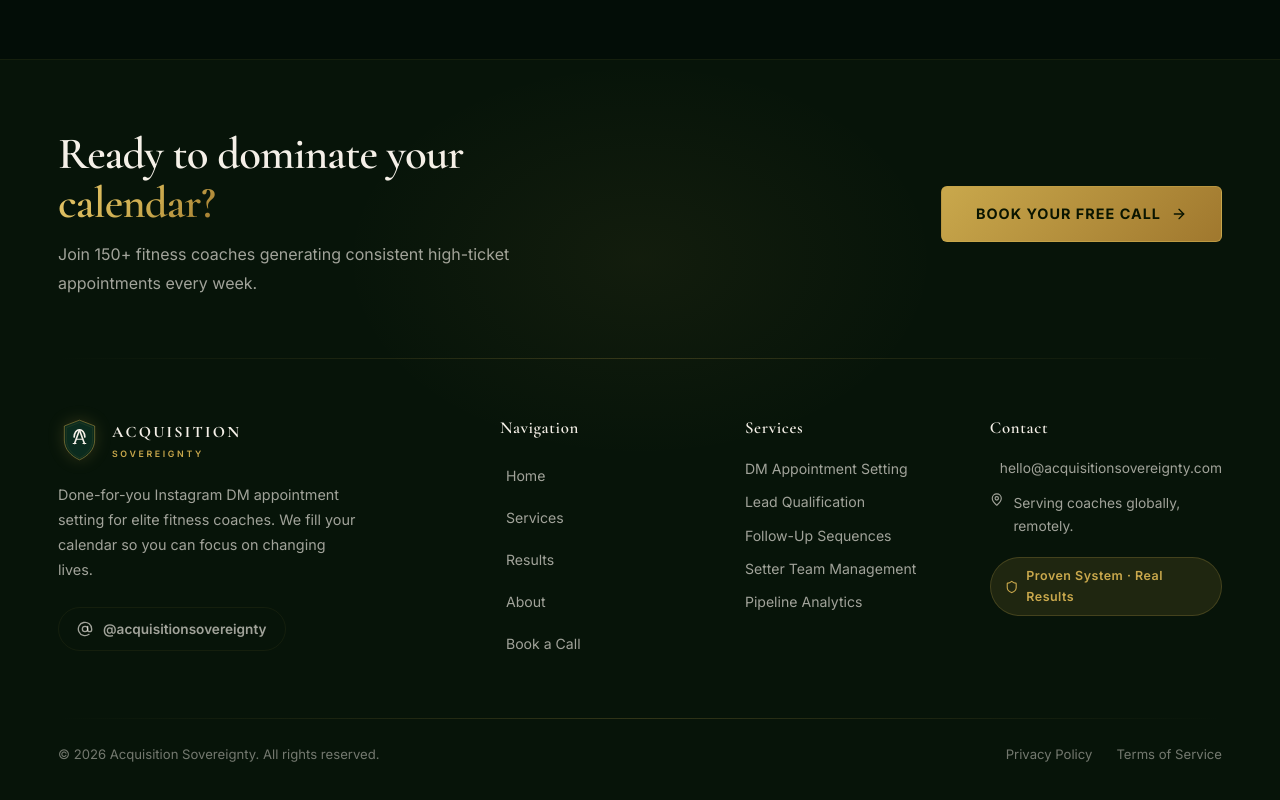
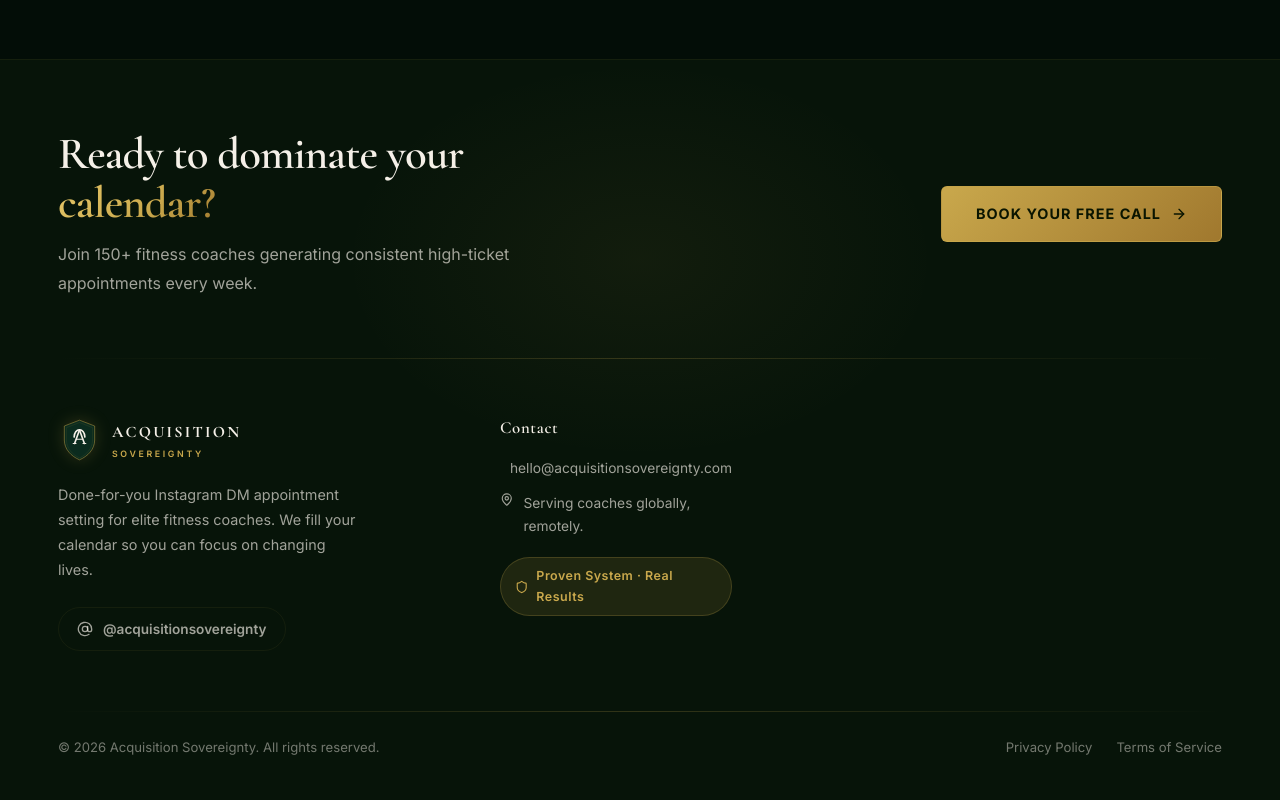
Before and after one commit to vinaykumarreddychinthala/motch_final, a React (Vite) app: page /contact in a window 1280 px wide. Shown: the part 1614-2414 px from the top of the page. Built offline with nearby package versions, Linux system fonts and the light colour scheme; a web font is replaced by a local one.

Commit message:
done with changes

```diff
--- a/src/App.jsx
+++ b/src/App.jsx
@@ -19,9 +19,9 @@ function App() {
       <Routes>
         <Route path="/" element={<Home />} />
         <Route path="/vsl" element={<VSL />} />
-        <Route path="/services" element={<Services />} />
-        <Route path="/results" element={<Results />} />
-        <Route path="/about" element={<About />} />
+        {/* <Route path="/services" element={<Services />} /> */}
+        {/* <Route path="/results" element={<Results />} /> */}
+        {/* <Route path="/about" element={<About />} /> */}
         <Route path="/contact" element={<Contact />} />
       </Routes>
       <Footer />
--- a/src/components/Footer.jsx
+++ b/src/components/Footer.jsx
@@ -48,7 +48,7 @@ export default function Footer() {
           </div>
 
           {/* Navigation */}
-          <div className="footer__col">
+          {/* <div className="footer__col">
             <h4 className="footer__col-title">Navigation</h4>
             <ul className="footer__nav">
               {[['/', 'Home'], ['/services', 'Services'], ['/results', 'Results'], ['/about', 'About'], ['/contact', 'Book a Call']].map(([path, label]) => (
@@ -57,17 +57,17 @@ export default function Footer() {
                 </li>
               ))}
             </ul>
-          </div>
+          </div> */}
 
           {/* Services */}
-          <div className="footer__col">
+          {/* <div className="footer__col">
             <h4 className="footer__col-title">Services</h4>
             <ul className="footer__nav">
               {['DM Appointment Setting', 'Lead Qualification', 'Follow-Up Sequences', 'Setter Team Management', 'Pipeline Analytics'].map(s => (
                 <li key={s}><span className="footer__nav-static">{s}</span></li>
               ))}
             </ul>
-          </div>
+          </div> */}
 
           {/* Contact */}
           <div className="footer__col">
--- a/src/components/Navbar.jsx
+++ b/src/components/Navbar.jsx
@@ -5,9 +5,9 @@ import './Navbar.css';
 
 const navLinks = [
   { path: '/',         label: 'Home' },
-  { path: '/services', label: 'Services' },
-  { path: '/results',  label: 'Results' },
-  { path: '/about',    label: 'About' },
+  // { path: '/services', label: 'Services' },
+  // { path: '/results',  label: 'Results' },
+  // { path: '/about',    label: 'About' },
 ];
 
 export default function Navbar() {
```
